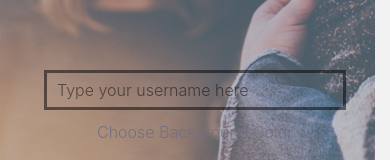
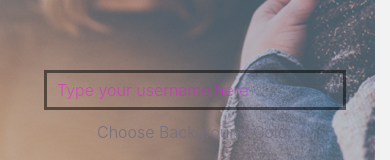
Before and after one commit to jkeefe77/chat-demo, a React Native app: screen /Start in a window 390 px wide. Shown: the part 494-654 px from the top of the page. Built offline with nearby package versions, Linux system fonts and the light colour scheme.

Commit message:
Update Start.js

```diff
--- a/components/Start.js
+++ b/components/Start.js
@@ -95,7 +95,7 @@ const styles = StyleSheet.create({
   title: {
     fontWeight: "bold",
     fontSize: 45,
-    fontWeight: 600,
+    fontWeight: "600",
     color: "white",
   },
   button: {
@@ -105,9 +105,9 @@ const styles = StyleSheet.create({
     borderRadius: 20,
   },
   buttonText: {
-    color: "FFFFFF",
+    color: "ff00ff",
     fontWeight: "bold",
-    fontWeight: 600,
+    fontWeight: "600",
     fontSize: 16,
   },
   radioButton: {
@@ -124,14 +124,14 @@ const styles = StyleSheet.create({
     borderWidth: 3,
     padding: 10,
     fontSize: 16,
-    fontWeight: 300,
-    color: "#black",
+    fontWeight: "300",
+    color: "#ff00ff",
     opacity: 0.5,
   },
 
   backgroundSelect: {
     fontSize: 16,
-    fontWeight: 300,
+    fontWeight: "300",
     color: "#757083",
     opacity: 5,
   },
```
